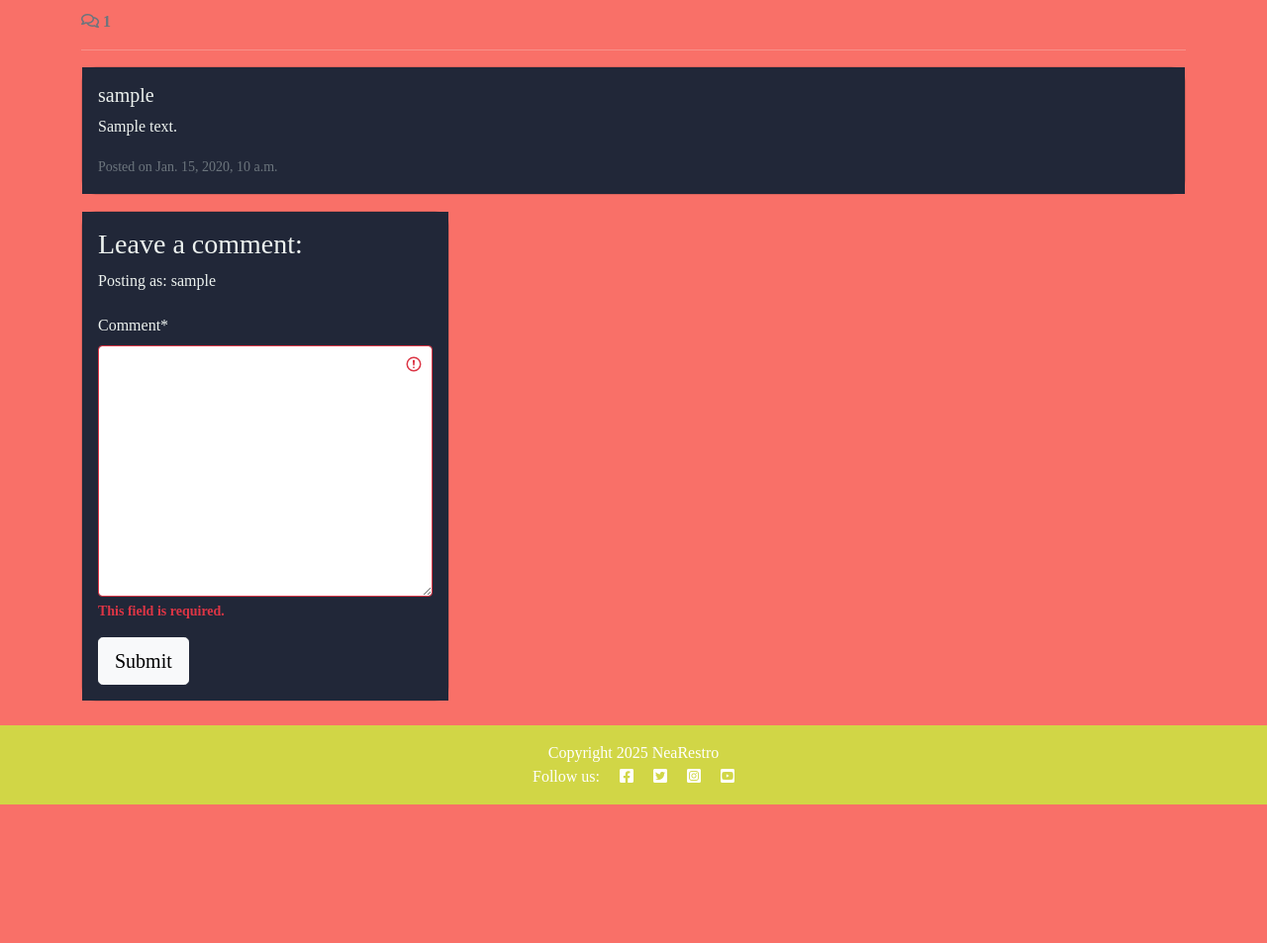
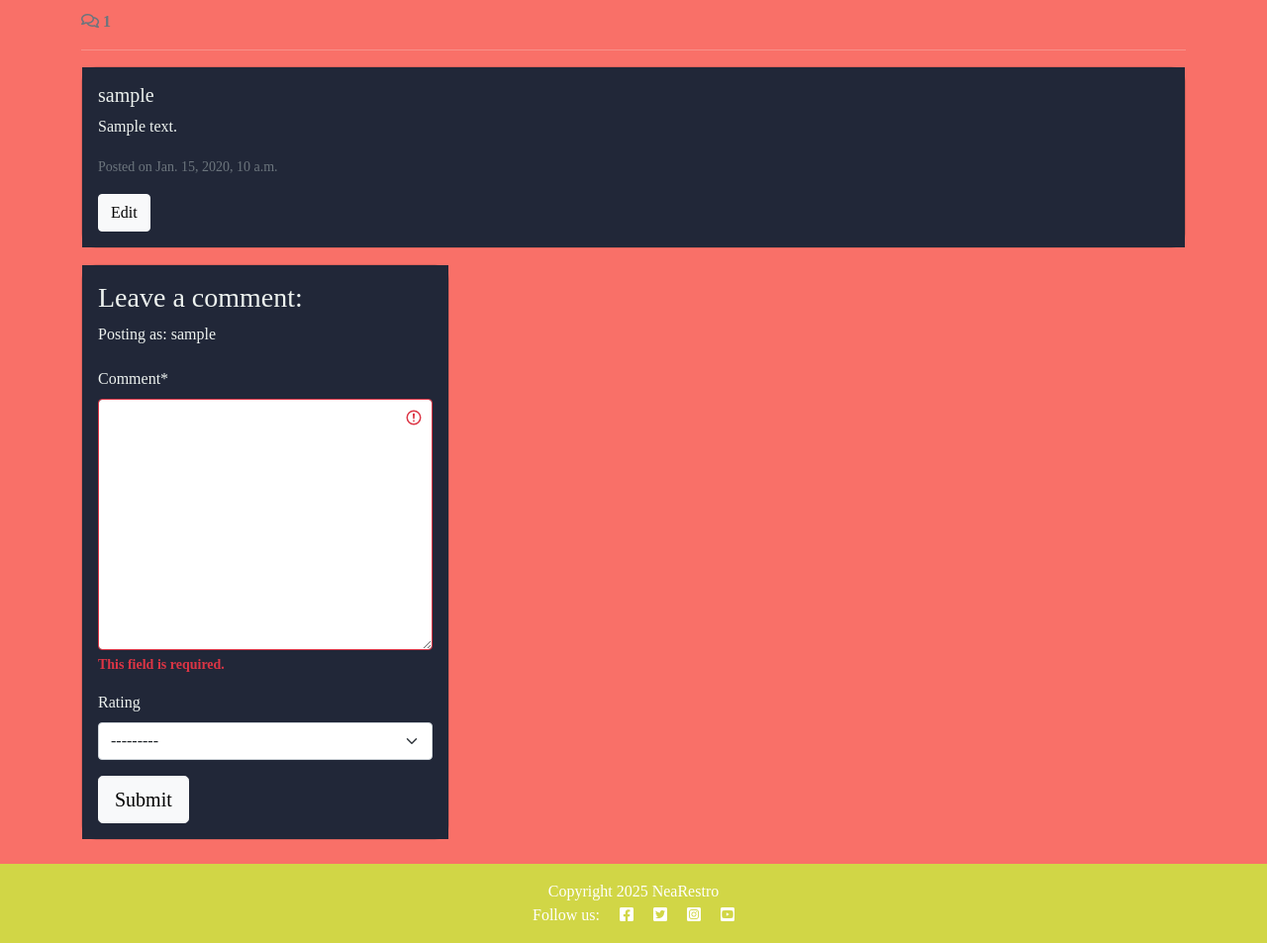
Before and after one commit to praptitambe/NeaRestro, a Django app: a page that uses templates/base.html in a window 1280 px wide. Shown: the part 590-1543 px from the top of the page at 99% size. Before the commit the page ends 1403 px from the top, so only its background shows below. Run offline with Django 4.2, Linux system fonts and the light colour scheme; a user stored in the database is signed in; tables that the repository leaves empty hold one stand-in row (values such as "Sample post"); some libraries are stand-ins or nearby versions; some web fonts are replaced.

Commit message:
Add rating feature to comments, implement comment editing, and update settings for production

```diff
--- a/restro/settings.py
+++ b/restro/settings.py
@@ -29,7 +29,7 @@ SECRET_KEY = 'django-insecure-!y*cu0k1xuma7fjh4v+-$2nye57fr7n!y-deonjb94@ycw=&2+
 SECRET_KEY = os.environ.get("SECRET_KEY")
 
 # SECURITY WARNING: don't run with debug turned on in production!
-DEBUG = True
+DEBUG = False
 
 ALLOWED_HOSTS = ['.herokuapp.com', '127.0.0.1']
 
--- a/review/admin.py
+++ b/review/admin.py
@@ -1,9 +1,8 @@
 from django.contrib import admin
-from .models import Cuisine, Restaurant, Ratings, Comments
+from .models import Cuisine, Restaurant, Comments
 
 
 # Register your models here.
 admin.site.register(Cuisine)
 admin.site.register(Restaurant)
-admin.site.register(Ratings)
 admin.site.register(Comments)
--- a/review/forms.py
+++ b/review/forms.py
@@ -5,4 +5,4 @@ from django import forms
 class CommentForm(forms.ModelForm):
     class Meta:
         model = Comments
-        fields = ('comment',)
+        fields = ('comment','rating')
--- a/review/models.py
+++ b/review/models.py
@@ -1,16 +1,8 @@
 from django.db import models
+from django.db.models import Avg
 from django.contrib.auth.models import User
 from cloudinary.models import CloudinaryField
 
-
-
-STAR_RATINGS = (
-        (1, '⭐'),
-        (2, '⭐⭐'),
-        (3, '⭐⭐⭐'),
-        (4, '⭐⭐⭐⭐'),
-        (5, '⭐⭐⭐⭐⭐'),
-    )
 
 
 
@@ -38,29 +30,34 @@ class Restaurant(models.Model):
     cuisine = models.ForeignKey(Cuisine, on_delete=models.CASCADE)
     status = models.IntegerField(choices=STATUS, default=0)
 
+    def average_rating(self):
+        """Calculate the average rating from comments"""
+        avg = self.comments_set.aggregate(Avg('rating'))['rating__avg']
+        return round(avg, 1) if avg else None  # Rounds to 1 decimal place or returns None
+
     def __str__(self):
         return self.name
 
-class Ratings(models.Model):
-    rating = models.IntegerField(choices=STAR_RATINGS, default=1)
-    restro = models.ForeignKey(Restaurant, on_delete=models.CASCADE)
-    author = models.ForeignKey(User, on_delete=models.CASCADE)
-
-    def __str__(self):
-        return f"{self.restro.name} - {self.rating}"
-
-    class Meta:
-        ordering = ['-rating']
 
 class Comments(models.Model):
+    STAR_RATINGS = (
+        (1, '⭐'),
+        (2, '⭐⭐'),
+        (3, '⭐⭐⭐'),
+        (4, '⭐⭐⭐⭐'),
+        (5, '⭐⭐⭐⭐⭐'),
+    )
+
     comment = models.TextField()
     is_approved = models.BooleanField(default=False)
     created_at = models.DateTimeField(auto_now_add=True)
     restro = models.ForeignKey(Restaurant, on_delete=models.CASCADE)
     author = models.ForeignKey(User, on_delete=models.CASCADE)
+    rating = models.IntegerField(choices=STAR_RATINGS, null=True, blank=True)  # Optional rating field
 
     def __str__(self):
-        return f"{self.restro.name} - {self.comment[:20]}"
+        rating_str = f" - Rating: {self.rating}⭐" if self.rating else ""
+        return f"{self.restro.name} - {self.comment[:20]}{rating_str}"
 
     class Meta:
         ordering = ['-created_at']
--- a/review/templates/review/home.html
+++ b/review/templates/review/home.html
@@ -127,6 +127,7 @@
                                     {% endif %}
                                     <div class="card-body">
                                         <h5 class="card-title">{{ restaurant.name }}</h5>
+                                        <p>{{restaurant.average_rating}}</p>
                                         <p class="card-text">{{ restaurant.address_line1 }}, {{ restaurant.city }}, {{ restaurant.postcode }}</p>
                                     </div>
                                 </div>
--- a/review/templates/review/restro_detail.html
+++ b/review/templates/review/restro_detail.html
@@ -60,13 +60,10 @@
                         <h5 class="card-title">{{ comment.author }}</h5>
                         <p class="card-text {% if not comment.is_approved %}faded-text{% endif %}">{{ comment.comment }}</p>
                         <p class="card-text"><small class="text-muted">Posted on {{ comment.created_at }}</small></p>
-                        {% with ratings|dictsort:"-created_at" as user_ratings %}
-                            {% if user_ratings %}
-                                {% for rating in user_ratings %}
-                                    {% if rating.user == comment.author %}
+                        {% if comment_ratings %}
                         <div class="rating">
                             {% for i in "12345" %}
-                                                {% if i|add:"0" <= rating.rating %}
+                                {% if i|add:"0" <= comment.rating %}
                                     <i class="fas fa-star"></i>
                                 {% else %}
                                     <i class="far fa-star"></i>
@@ -74,13 +71,13 @@
                             {% endfor %}
                         </div>
                         {% endif %}
-                                {% endfor %}
-                            {% endif %}
-                        {% endwith %}
                         {% if not comment.is_approved and comment.author == user %}
                             <p class="approval text-warning">
                                 This comment is awaiting approval
                             </p>
+                        {% endif %}
+                        {% if user.is_authenticated and comment.author == user %}
+                            <button class="btn btn-light btn-edit" data-comment-id="{{ comment.id }}" data-comment-text="{{ comment.comment }}">Edit</button>
                         {% endif %}
                     </div>
                 </div>
@@ -94,7 +91,7 @@
                 {% if user.is_authenticated %}
                 <h3>Leave a comment:</h3>
                 <p>Posting as: {{ user.username }}</p>
-                <form id="commentForm" method="post" style="margin-top: 1.3em;">
+                <form id="commentForm" method="post" action="{% url 'comment_edit' restaurant.slug 0 %}" style="margin-top: 1.3em;">
                     {{ comment_form | crispy }}
                     {% csrf_token %}
                     <button id="submitButton" type="submit" class="btn btn-light btn-lg">Submit</button>
@@ -136,5 +133,20 @@
             document.getElementById('comment-form-card').scrollIntoView({ behavior: 'smooth' });
         }
     });
+
+    document.querySelectorAll('.btn-edit').forEach(button => {
+        button.addEventListener('click', function() {
+            const commentText = this.getAttribute('data-comment-text');
+            const commentId = this.getAttribute('data-comment-id');
+            const commentTextarea = document.getElementById('id_comment');
+            commentTextarea.value = commentText;
+            document.getElementById('commentForm').action = `{% url 'comment_edit' restaurant.slug 0 %}`.replace('0', commentId);
+            document.getElementById('comment-form-card').scrollIntoView({ behavior: 'smooth' });
+        });
+    });
 </script>
 {% endblock %}
+
+{% block extras %}
+<script src="{% static 'js/comments.js' %}"></script>
+{% endblock %}
--- a/review/urls.py
+++ b/review/urls.py
@@ -6,4 +6,4 @@ from django.views.generic import TemplateView
 urlpatterns = [
     path('', views.home, name='home'),
     path('restaurant/<slug:slug>/', views.restro_detail, name='restro_detail'),
-]
+    path('restaurant/<slug:slug>/edit_comment/<int:comment_id>',views.comment_edit, name='comment_edit'),]
--- a/review/views.py
+++ b/review/views.py
@@ -1,8 +1,9 @@
-from django.shortcuts import render, get_object_or_404
-from django.db.models import Avg
+from django.shortcuts import render, get_object_or_404,reverse
 from django.contrib import messages
-from .models import Restaurant, Ratings, Comments
+from django.http import HttpResponseRedirect
+from .models import Restaurant, Comments
 from .forms import CommentForm
+
 
 # Create your views here.
 def home(request):
@@ -11,9 +12,7 @@ def home(request):
 
 def restro_detail(request, slug):
     restaurant = get_object_or_404(Restaurant, slug=slug)
-    average_rating = Ratings.objects.filter(restro=restaurant).aggregate(Avg('rating'))['rating__avg']
     comments = Comments.objects.filter(restro=restaurant).order_by("-created_at")
-    ratings = Ratings.objects.filter(restro=restaurant)
     comment_count = Comments.objects.filter(is_approved=True).count()
 
     if request.method == "POST":
@@ -34,9 +33,30 @@ def restro_detail(request, slug):
 
     return render(request, 'review/restro_detail.html', {
         'restaurant': restaurant,
-        'average_rating': average_rating,
         'comments': comments,
-        'ratings': ratings,
         'comment_count': comment_count,
         'comment_form': comment_form,
     })
+
+
+def comment_edit(request, slug, comment_id):
+    """
+    view to edit comments
+    """
+    if request.method == "POST":
+
+        queryset = Restaurant.objects.filter(status=1)
+        post = get_object_or_404(queryset, slug=slug)
+        comment = get_object_or_404(Comments, pk=comment_id)
+        comment_form = CommentForm(data=request.POST, instance=comment)
+
+        if comment_form.is_valid() and comment.author == request.user:
+            comment = comment_form.save(commit=False)
+            comment.post = post
+            comment.approved = False
+            comment.save()
+            messages.add_message(request, messages.SUCCESS, 'Comment Updated!')
+        else:
+            messages.add_message(request, messages.ERROR, 'Error updating comment!')
+
+    return HttpResponseRedirect(reverse('restro_detail', args=[slug]))
--- a/static/js/comments.js
+++ b/static/js/comments.js
@@ -0,0 +1,25 @@
+const editButtons = document.getElementsByClassName("btn-edit");
+const commentText = document.getElementById("id_comment");
+const commentForm = document.getElementById("commentForm");
+const submitButton = document.getElementById("submitButton");
+
+/**
+* Initializes edit functionality for the provided edit buttons.
+*
+* For each button in the `editButtons` collection:
+* - Retrieves the associated comment's ID upon click.
+* - Fetches the content of the corresponding comment.
+* - Populates the `commentText` input/textarea with the comment's content for editing.
+* - Updates the submit button's text to "Update".
+* - Sets the form's action attribute to the `edit_comment/{commentId}` endpoint.
+*/
+for (let button of editButtons) {
+  button.addEventListener("click", (e) => {
+    let commentId = e.target.getAttribute("data-comment-id");
+    let commentContent = e.target.getAttribute("data-comment-text");
+    commentText.value = commentContent;
+    submitButton.innerText = "Update";
+    commentForm.setAttribute("action", `edit_comment/${commentId}`);
+    document.getElementById('comment-form-card').scrollIntoView({ behavior: 'smooth' });
+  });
+}
--- a/templates/base.html
+++ b/templates/base.html
@@ -121,6 +121,7 @@
     </script>
 
 {% block extras %}
+<script src="{% static 'js/comments.js' %}"></script>
 {% endblock %}
 
 </body>
```
Also changed, not shown: review/migrations/0003_comments_rating_delete_ratings.py (added). Lines whose indentation alone changed are shown as unchanged.
